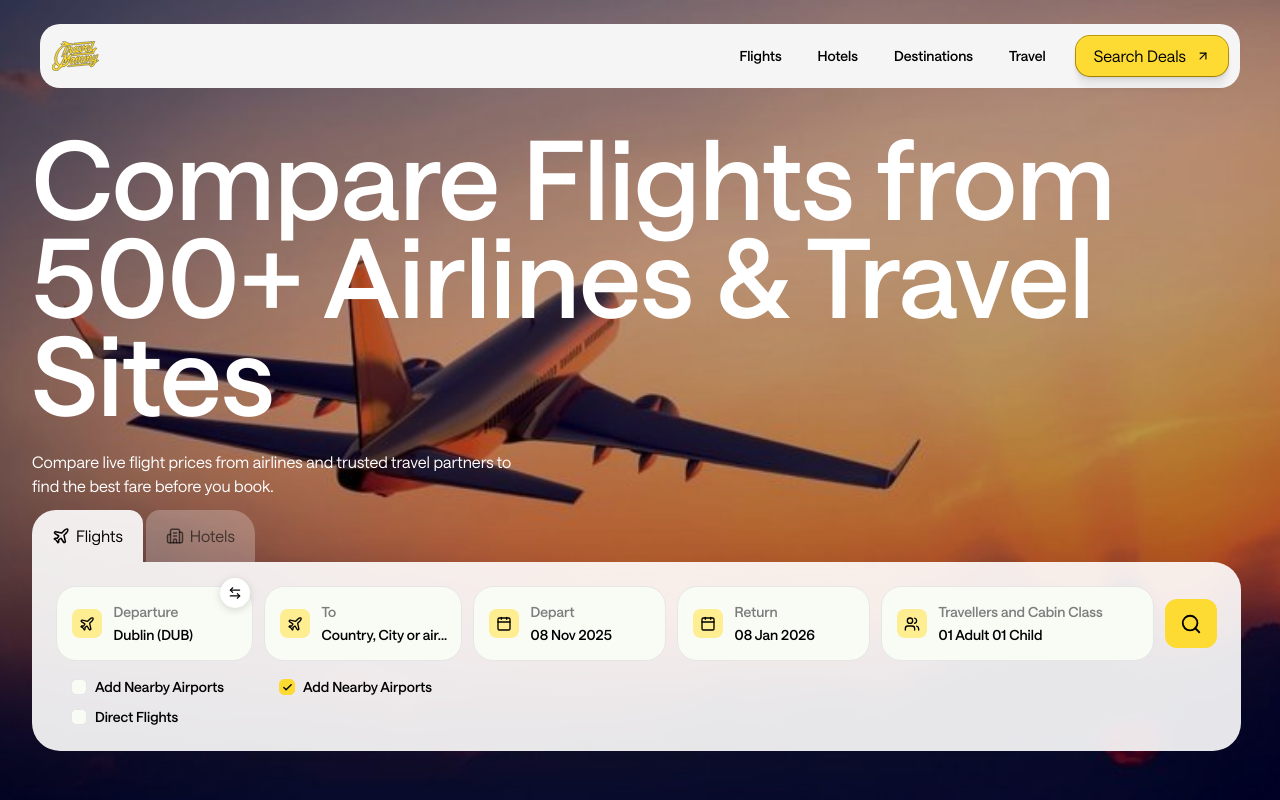
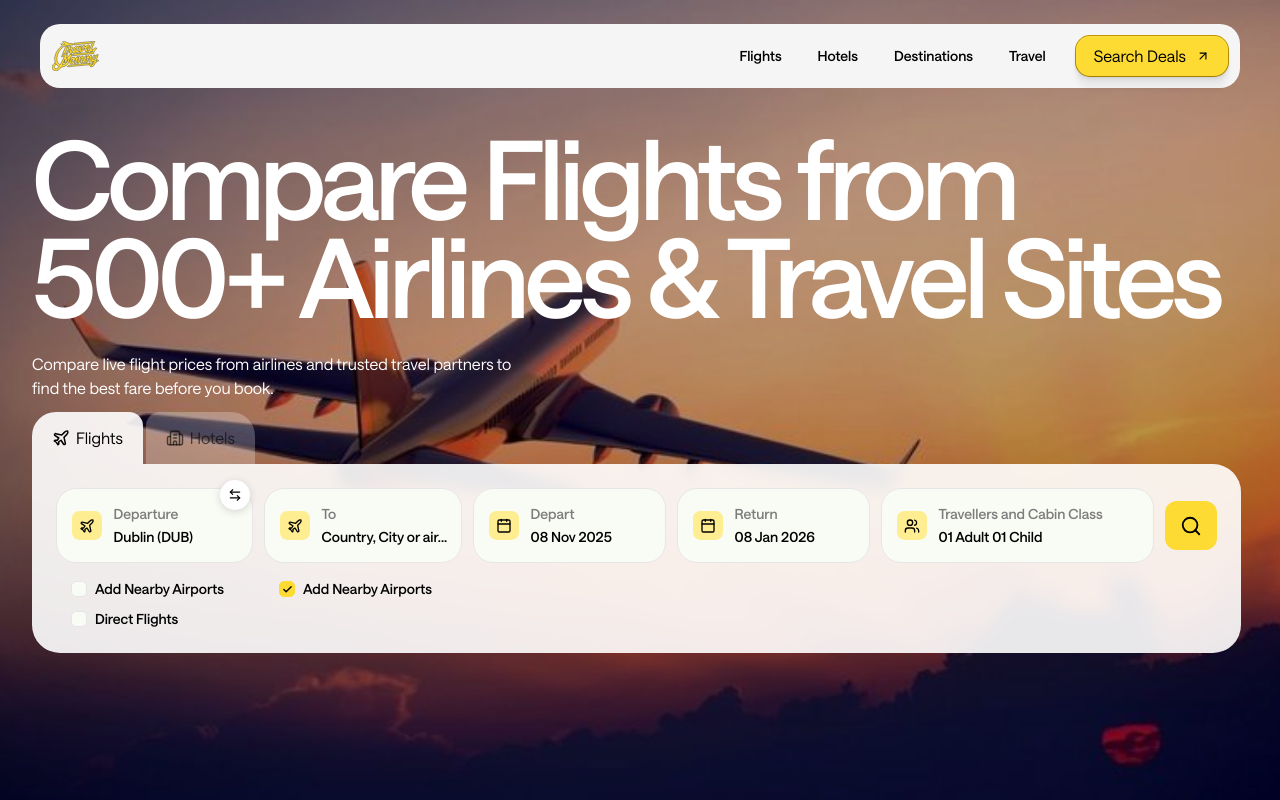
Before and after one commit to ahsan693/Travel-Agency, a Next.js app: page /flight in a window 1280 px wide. Shown: the top 800 px of the page. Built offline with nearby package versions, Linux system fonts and the light colour scheme.

Commit message:
imporved pages

```diff
--- a/app/flight/page.tsx
+++ b/app/flight/page.tsx
@@ -189,8 +189,8 @@ function HeroDesktop() {
 
       <div className="relative z-10 flex w-full max-w-[1280px] flex-col px-8 pb-[48px] pt-[28px]">
 
-        {/* Headline - Exact specs applied */}
-        <h1 className="w-full max-w-[1400px] font-sans text-[110px] font-medium leading-[98px] tracking-[0px] text-white">
+        {/* Headline - Exact specs applied (110px size, 98px leading, -5px tracking) */}
+        <h1 className="w-full max-w-[1400px] font-sans text-[110px] font-medium leading-[98px] tracking-[-5px] text-white">
           <span className="block">Compare Flights from</span>
           <span className="block">500+ Airlines &amp; Travel Sites</span>
         </h1>
```
